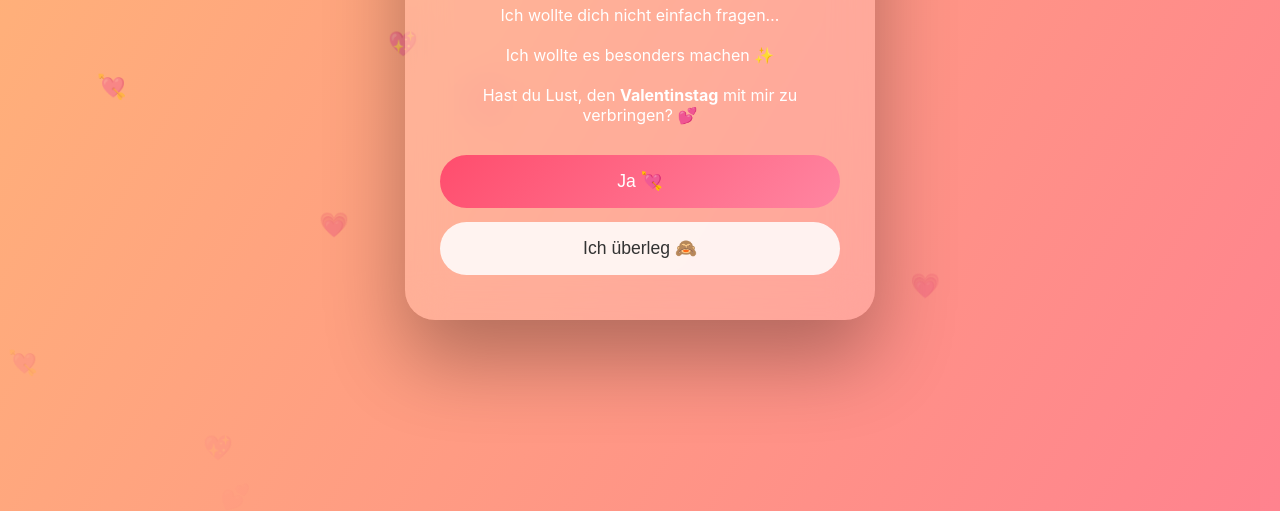
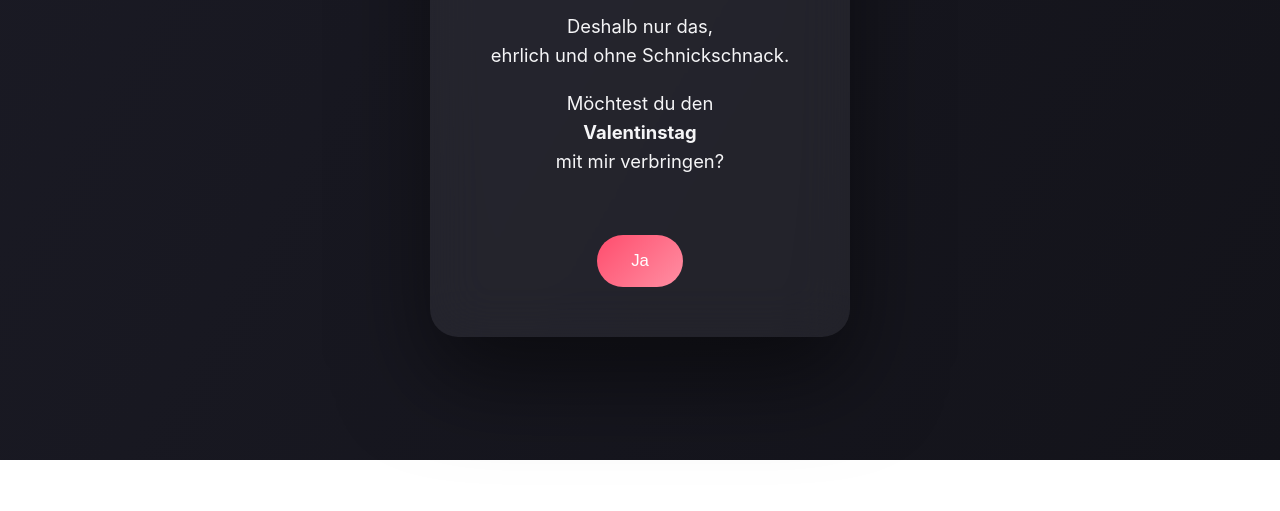
Before and after one commit to L0n12505/Valentinstag2, a plain HTML site: page index.html in a window 1280 px wide. Shown: the part 340-851 px from the top of the page. After the commit the page ends 800 px from the top, so only its background shows below. Drawn offline with Linux system fonts and the light colour scheme.

Commit message:
Update index.html

```diff
--- a/index.html
+++ b/index.html
@@ -2,170 +2,176 @@
 <html lang="de">
 <head>
 <meta charset="UTF-8">
-<title>Leonora 💖</title>
+<title>Leonora</title>
 <meta name="viewport" content="width=device-width, initial-scale=1.0">
 
 <style>
-html, body {
-  margin: 0;
-  height: 100%;
-  overflow: hidden;
-  font-family: -apple-system, BlinkMacSystemFont, "Segoe UI", sans-serif;
+* {
+  box-sizing: border-box;
 }
 
 body {
-  background: linear-gradient(120deg, #ff5f9e, #ffc371, #ff5f9e);
-  background-size: 400% 400%;
-  animation: gradientMove 18s ease infinite;
+  margin: 0;
+  height: 100vh;
+  background: linear-gradient(120deg, #0f0f14, #1a1a24, #0f0f14);
+  background-size: 300% 300%;
+  animation: bgMove 20s ease infinite;
+  font-family: -apple-system, BlinkMacSystemFont, "Segoe UI", sans-serif;
+  color: #f5f5f7;
   display: flex;
   align-items: center;
   justify-content: center;
-  color: white;
 }
 
-@keyframes gradientMove {
+@keyframes bgMove {
   0% { background-position: 0% 50%; }
   50% { background-position: 100% 50%; }
   100% { background-position: 0% 50%; }
 }
 
-/* Floating hearts */
-.heart {
-  position: absolute;
-  bottom: -10%;
-  font-size: 1.5rem;
-  animation: floatUp linear infinite;
-  opacity: 0.7;
+.card {
+  max-width: 420px;
+  width: 90%;
+  padding: 50px 40px;
+  border-radius: 28px;
+  background: rgba(255,255,255,0.06);
+  backdrop-filter: blur(25px);
+  box-shadow: 0 40px 90px rgba(0,0,0,0.5);
+  text-align: center;
 }
 
-@keyframes floatUp {
-  from { transform: translateY(0); opacity: 0; }
-  to { transform: translateY(-120vh); opacity: 1; }
+.line {
+  opacity: 0;
+  transform: translateY(20px);
+  animation: appear 1.2s ease forwards;
 }
 
-.card {
-  background: rgba(255,255,255,0.18);
-  backdrop-filter: blur(20px);
-  border-radius: 30px;
-  padding: 45px 35px;
-  width: 90%;
-  max-width: 400px;
-  text-align: center;
-  box-shadow: 0 40px 80px rgba(0,0,0,0.3);
-  animation: popIn 1.4s ease;
-  z-index: 10;
+.line:nth-child(1) { animation-delay: 0.6s; }
+.line:nth-child(2) { animation-delay: 1.8s; }
+.line:nth-child(3) { animation-delay: 3s; }
+
+@keyframes appear {
+  to {
+    opacity: 1;
+    transform: translateY(0);
+  }
 }
 
-@keyframes popIn {
-  from { transform: scale(0.85); opacity: 0; }
-  to { transform: scale(1); opacity: 1; }
+h1 {
+  font-size: 2.4rem;
+  margin-bottom: 30px;
+  font-weight: 600;
 }
 
-.main-heart {
-  font-size: 4rem;
-  animation: beat 1.4s infinite;
-}
-
-@keyframes beat {
-  0% { transform: scale(1); }
-  50% { transform: scale(1.25); }
-  100% { transform: scale(1); }
+p {
+  font-size: 1.15rem;
+  line-height: 1.6;
+  margin: 18px 0;
 }
 
 button {
-  width: 100%;
-  padding: 16px;
+  margin-top: 40px;
+  padding: 16px 34px;
+  font-size: 1.05rem;
   border-radius: 40px;
   border: none;
-  font-size: 1.1rem;
-  margin-top: 14px;
   cursor: pointer;
+  background: linear-gradient(135deg, #ff4d6d, #ff8fa3);
+  color: white;
+  transition: transform 0.3s ease, box-shadow 0.3s ease;
 }
 
-.yes {
-  background: linear-gradient(135deg,#ff4d6d,#ff85a1);
-  color: white;
+button:hover {
+  transform: translateY(-2px);
+  box-shadow: 0 15px 40px rgba(255,77,109,0.35);
 }
 
-.no {
-  background: rgba(255,255,255,0.85);
-  color: #333;
+.fadeout {
+  animation: fadeOut 1.2s ease forwards;
 }
 
-.explosion {
+@keyframes fadeOut {
+  to { opacity: 0; }
+}
+
+.final {
   position: fixed;
   inset: 0;
-  background: radial-gradient(circle, #ff85a1, #ff4d6d);
+  background: linear-gradient(120deg, #14141c, #1e1e2b);
   display: flex;
   align-items: center;
   justify-content: center;
-  animation: explode 1.2s ease forwards;
+  text-align: center;
+  color: white;
+  animation: finalIn 1.5s ease forwards;
 }
 
-@keyframes explode {
-  0% { transform: scale(0); opacity: 0; }
-  100% { transform: scale(1); opacity: 1; }
+@keyframes finalIn {
+  from { opacity: 0; }
+  to { opacity: 1; }
+}
+
+.final h1 {
+  font-size: 2.6rem;
+  margin-bottom: 20px;
+}
+
+.final p {
+  font-size: 1.25rem;
+  opacity: 0.9;
 }
 </style>
 </head>
 
 <body>
 
-<audio id="music" loop>
-  <source src="https://cdn.pixabay.com/download/audio/2022/11/04/audio_97b3d3f7e0.mp3" type="audio/mpeg">
+<audio id="music">
+  <source src="https://cdn.pixabay.com/download/audio/2022/02/23/audio_0d6e6c6f47.mp3" type="audio/mpeg">
 </audio>
 
 <div class="card" id="card">
-  <div class="main-heart">💖</div>
-  <h1>Leonora</h1>
-  <p>
-    Ich wollte dich nicht einfach fragen…
-    <br><br>
-    Ich wollte es besonders machen ✨
-    <br><br>
-    Hast du Lust,
-    den <strong>Valentinstag</strong>
-    mit mir zu verbringen? 💕
+  <h1 class="line">Leonora</h1>
+
+  <p class="line">
+    Ich wollte dich nicht einfach<br>
+    zwischen zwei Nachrichten fragen.
   </p>
 
-  <button class="yes" onclick="yes()">Ja 💘</button>
-  <button class="no" onclick="no()">Ich überleg 🙈</button>
+  <p class="line">
+    Deshalb nur das,<br>
+    ehrlich und ohne Schnickschnack.
+  </p>
+
+  <p class="line">
+    Möchtest du den<br>
+    <strong>Valentinstag</strong><br>
+    mit mir verbringen?
+  </p>
+
+  <button onclick="yes()">Ja</button>
 </div>
 
 <script>
-const heartEmojis = ["💗","💖","💕","💘"];
-
-function createHeart() {
-  const h = document.createElement("div");
-  h.className = "heart";
-  h.innerText = heartEmojis[Math.floor(Math.random()*heartEmojis.length)];
-  h.style.left = Math.random()*100 + "vw";
-  h.style.animationDuration = (6 + Math.random()*6) + "s";
-  document.body.appendChild(h);
-  setTimeout(() => h.remove(), 12000);
-}
-setInterval(createHeart, 600);
-
 function yes() {
   document.getElementById("music").play();
 
-  const boom = document.createElement("div");
-  boom.className = "explosion";
-  boom.innerHTML = `
-    <div style="text-align:center;">
-      <div style="font-size:4rem;">💘💘💘</div>
-      <h1>YES 😍</h1>
-      <p style="font-size:1.3rem;">
-        Dann gehört der Valentinstag uns ✨
-        <br>Ich freu mich unglaublich auf dich 💖
-      </p>
-    </div>
-  `;
-  document.body.appendChild(boom);
-}
+  const card = document.getElementById("card");
+  card.classList.add("fadeout");
 
-function no() {
-  alert("Das war keine echte Option 😌💗");
+  setTimeout(() => {
+    const final = document.createElement("div");
+    final.className = "final";
+    final.innerHTML = `
+      <div>
+        <h1>Dann ist es ein Date.</h1>
+        <p>
+          Ich freu mich auf dich.<br>
+          Wirklich.
+        </p>
+      </div>
+    `;
+    document.body.appendChild(final);
+  }, 1200);
 }
 </script>
 
```
